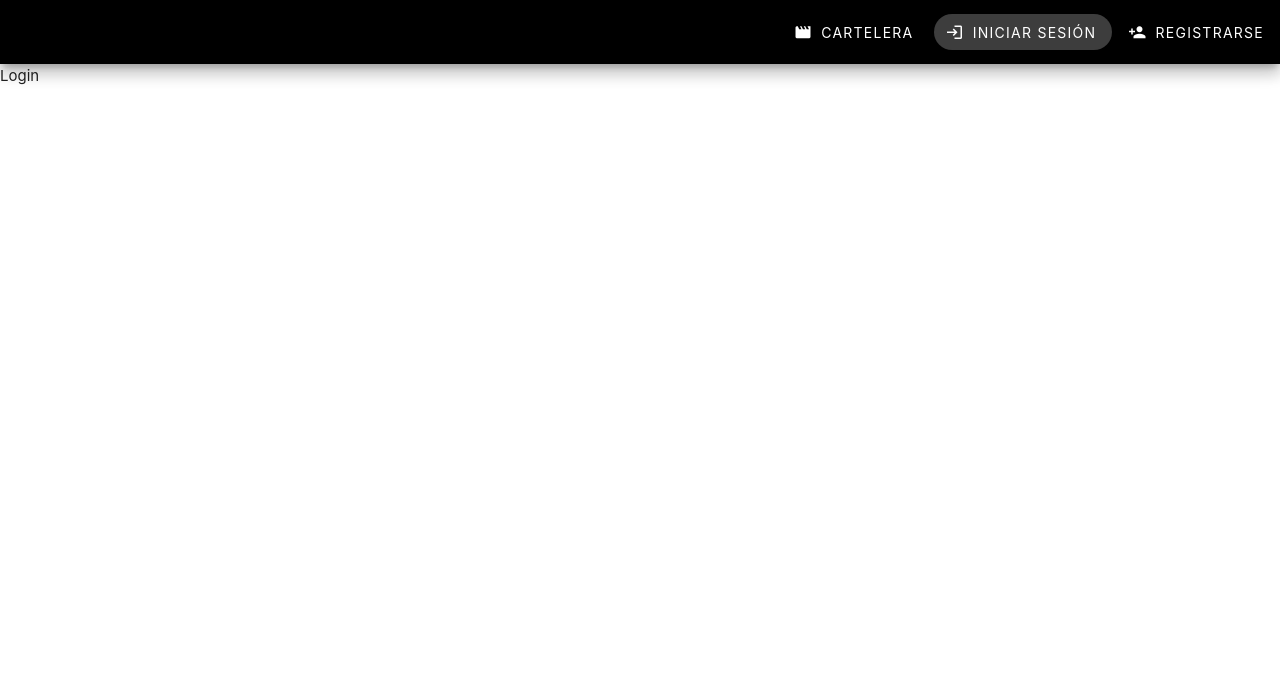
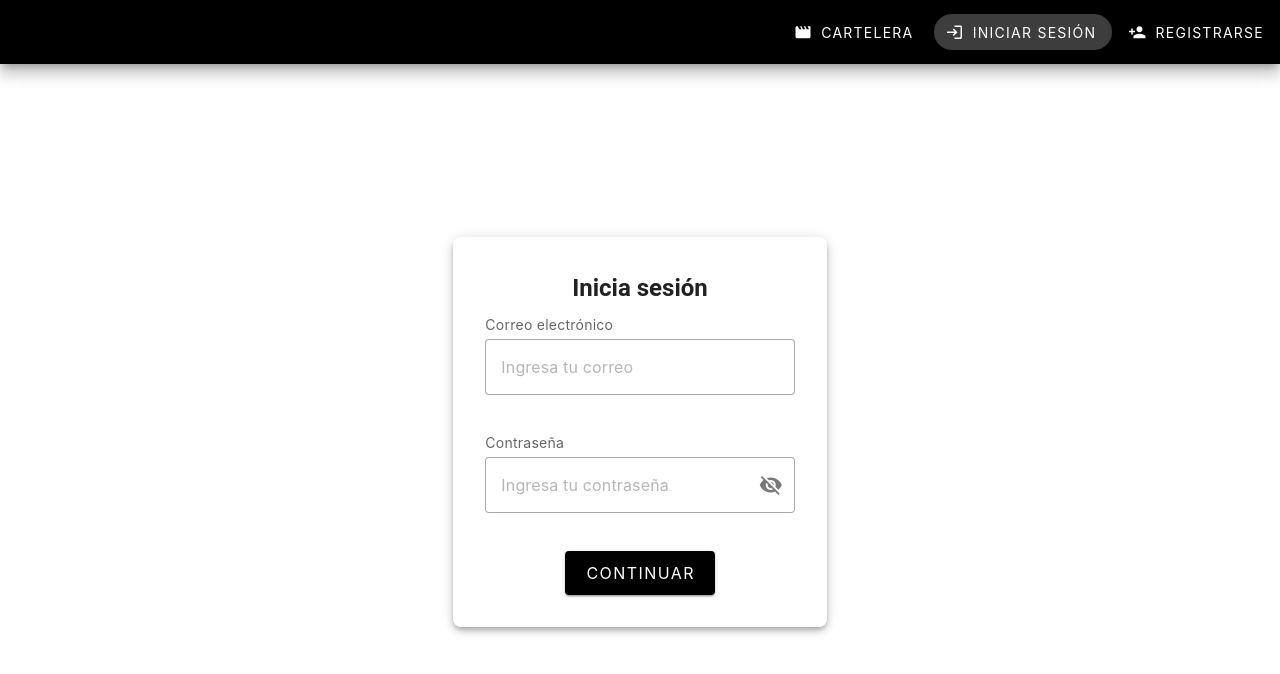
Before and after one commit to CorreaJose13/CinePlus, a Vue app in the folder front-end/: page /login in a window 1280 px wide. Shown: the top 674 px of the page. Built offline with nearby package versions, Linux system fonts and the light colour scheme; the HTML template or start-up script is replaced by a standard one; what v-phone-input would draw is missing.

Commit message:
Add login view

```diff
--- a/front-end/src/views/LoginView.vue
+++ b/front-end/src/views/LoginView.vue
@@ -1,3 +1,109 @@
+<script setup lang="ts">
+import { ref, computed } from 'vue'
+
+const show = ref(false)
+
+const items = computed(() => {
+  const LoginTexts = {
+    titleForm: 'Inicia sesión',
+    emailLabel: 'Correo electrónico',
+    emailPlaceHolder: 'Ingresa tu correo',
+    passwLabel: 'Contraseña',
+    passwPlaceHolder: 'Ingresa tu contraseña',
+    continue: 'Continuar',
+  }
+  return LoginTexts
+})
+
+const email = ref('')
+const password = ref('')
+
+const emailRules: ((v: string) => boolean | string)[] = [
+  (v) => !!v || 'El correo electrónico es requerido',
+  (v) => /.+@.+\..+/.test(v) || 'El correo electrónico debe ser válido',
+]
+
+const passwordRules = [
+  (v: string) => !!v || 'La contraseña es requerida',
+]
+
+const emits = defineEmits(['admin-login'])
+
+const login = () => {
+  if (email.value === 'jocorreamoreno@gmail.com' && password.value === 'password') {
+    emits('admin-login')
+  } else {
+    alert('Invalid username or password')
+  }
+}
+</script>
+
 <template>
-  Login
+  <v-container class="fill-height">
+    <v-row class="fill-height" align="center" justify="center">
+      <v-col cols="12" sm="8" md="6" lg="4">
+        <v-card class="form-container elevation-5">
+          <v-card-title class="text-center text-h5 font-weight-bold pt-4">
+            {{ items.titleForm }}
+          </v-card-title>
+          <v-card-text>
+            <v-form @submit.prevent="login">
+              <div>
+                <p>{{ items.emailLabel }}</p>
+                <v-text-field
+                  v-model="email"
+                  variant="outlined"
+                  type="email"
+                  :placeholder="items.emailPlaceHolder"
+                  :rules="emailRules"
+                  class="mb-4"
+                  required
+                />
+              </div>
+              <div>
+                <p>{{ items.passwLabel }}</p>
+                <v-text-field
+                  v-model="password"
+                  variant="outlined"
+                  :placeholder="items.passwPlaceHolder"
+                  :append-inner-icon="show ? 'mdi-eye' : 'mdi-eye-off'"
+                  :type="show ? 'text' : 'password'"
+                  :rules="passwordRules"
+                  class="mb-4"
+                  required
+                  @click:append-inner="show = !show"
+                />
+              </div>
+              <div class="d-flex justify-center mt-4">
+                <v-btn
+                  type="submit"
+                  variant="elevated"
+                  color="primary"
+                  size="large"
+                  min-width="150"
+                >
+                  {{ items.continue }}
+                </v-btn>
+              </div>
+            </v-form>
+          </v-card-text>
+        </v-card>
+      </v-col>
+    </v-row>
+  </v-container>
 </template>
+
+<style scoped>
+.form-container {
+  padding: 16px;
+  border-radius: 8px;
+}
+p {
+  margin-bottom: 4px;
+  font-size: 14px;
+  color: rgba(0, 0, 0, 0.6);
+}
+.v-container {
+  min-height: calc(100vh - 64px);
+}
+</style>
```
